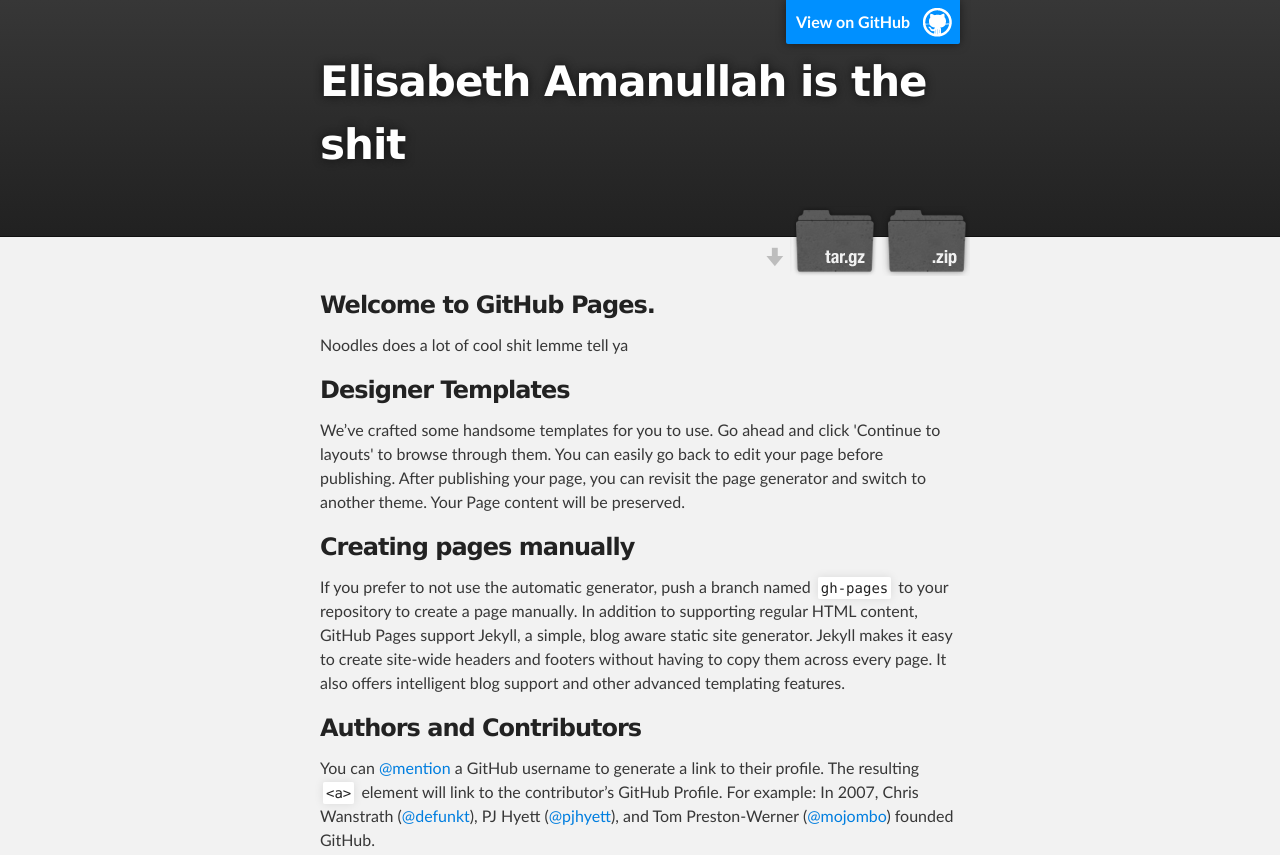
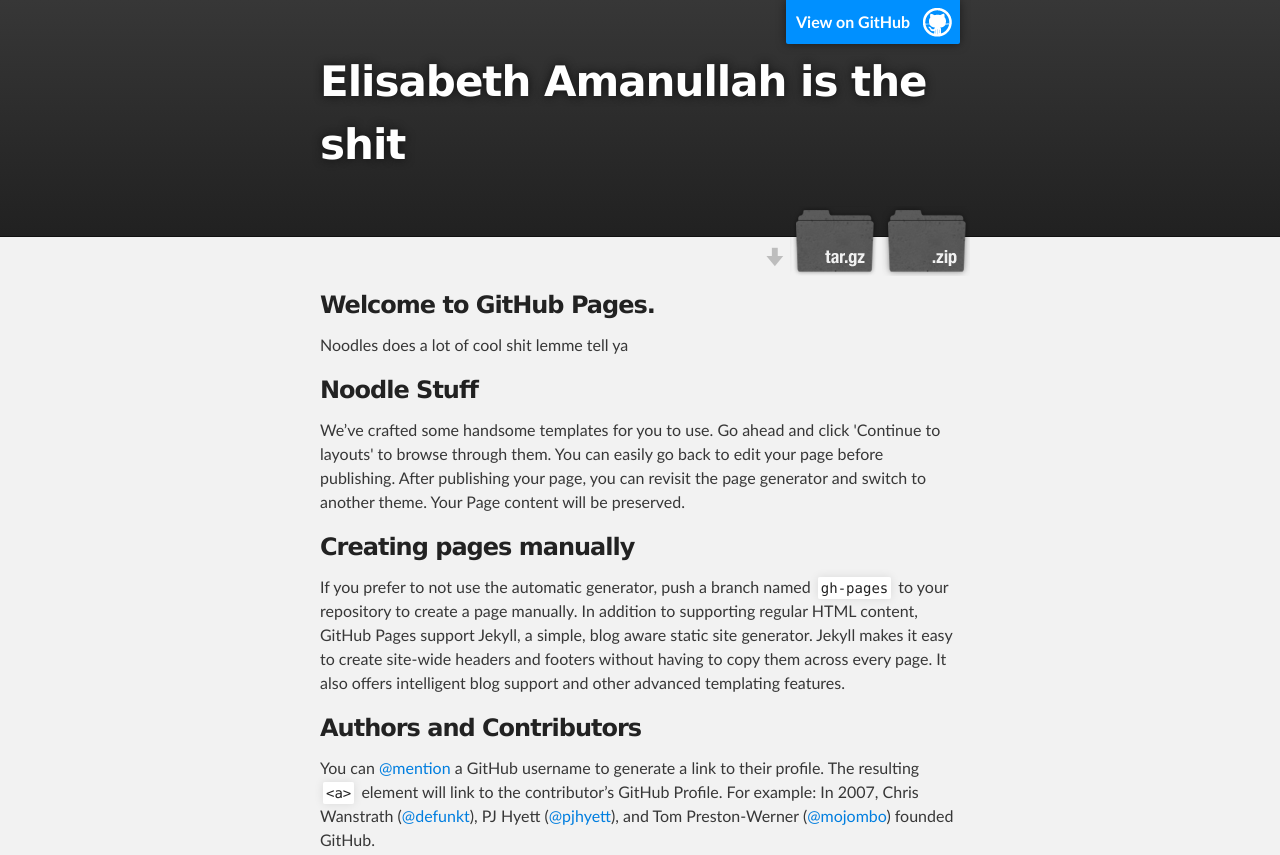
Before and after one commit to Amanoodles/elisabethamanullah.github.io, a plain HTML site: page index.html in a window 1280 px wide. Shown: the top 855 px of the page. Drawn offline with Linux system fonts and the light colour scheme.

Commit message:
Update index.html

```diff
--- a/index.html
+++ b/index.html
@@ -37,7 +37,7 @@
 <p>Noodles does a lot of cool shit lemme tell ya</p>
 
 <h3>
-<a id="designer-templates" class="anchor" href="#designer-templates" aria-hidden="true"><span class="octicon octicon-link"></span></a>Designer Templates</h3>
+<a id="designer-templates" class="anchor" href="#designer-templates" aria-hidden="true"><span class="octicon octicon-link"></span></a>Noodle Stuff</h3>
 
 <p>We’ve crafted some handsome templates for you to use. Go ahead and click 'Continue to layouts' to browse through them. You can easily go back to edit your page before publishing. After publishing your page, you can revisit the page generator and switch to another theme. Your Page content will be preserved.</p>
 
```
